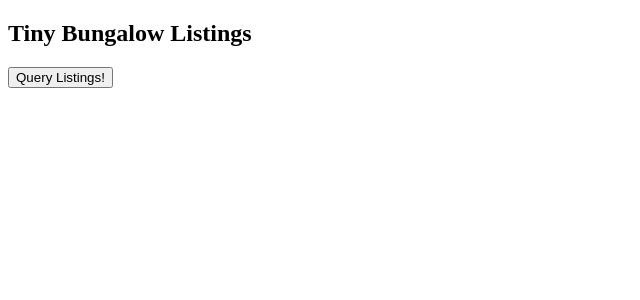
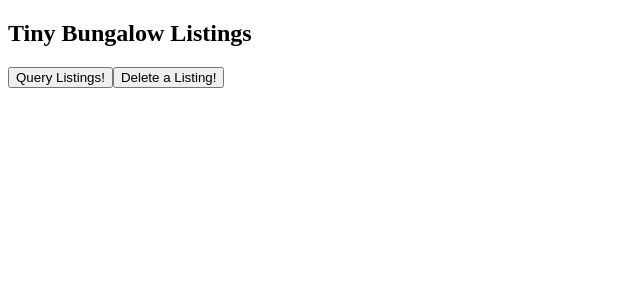
Before and after one commit to saltamay/simply_v2, a React (Create React App) app in the folder client/: page / in a window 1280 px wide. Shown: the top 300 px of the page, without its empty margins (0-640 px from the left). Built offline with nearby package versions, Linux system fonts and the light colour scheme.

Commit message:
feat: Delete a listing

```diff
--- a/client/src/lib/api/server.ts
+++ b/client/src/lib/api/server.ts
@@ -1,9 +1,10 @@
-interface Body {
+interface Body<TVariables> {
   query: string;
+  variables?: TVariables;
 }
 
 export const server = {
-  fetch: async <TData = any>(body: Body) => {
+  fetch: async <TData = any, TVariables = any>(body: Body<TVariables>) => {
     const res = await fetch('/api/v1/graphql', {
       method: 'POST',
       headers: {
--- a/client/src/sections/Listings/Listings.tsx
+++ b/client/src/sections/Listings/Listings.tsx
@@ -1,10 +1,24 @@
 import React from 'react';
 import { server } from '../../lib/api';
-import { ListingsData } from './types';
+import {
+  ListingsData,
+  DeleteListingData,
+  DeleteListingVariable
+} from './types';
 
 const LISTINGS = `
   query Listings {
     listings {
+      id
+      address
+      price
+    }
+  }
+`;
+
+const DELETE_LISTING = `
+  mutation DeleteListing($id: ID!) {
+    deleteListing(id: $id) {
       id
       address
       price
@@ -24,10 +38,24 @@
     console.log(data.listings);
   };
 
+  const deleteListing = async () => {
+    const { data } = await server.fetch<
+      DeleteListingData,
+      DeleteListingVariable
+    >({
+      query: DELETE_LISTING,
+      variables: {
+        id: '5e828ad9b7c1b326789abd29'
+      }
+    });
+    console.log(data.deleteListing);
+  };
+
   return (
     <>
       <h2>{title}</h2>
       <button onClick={fetchListings}>Query Listings!</button>
+      <button onClick={deleteListing}>Delete a Listing!</button>
     </>
   );
 };
```
Also changed, not shown: client/src/sections/Listings/types.ts (+8 -0 lines).
